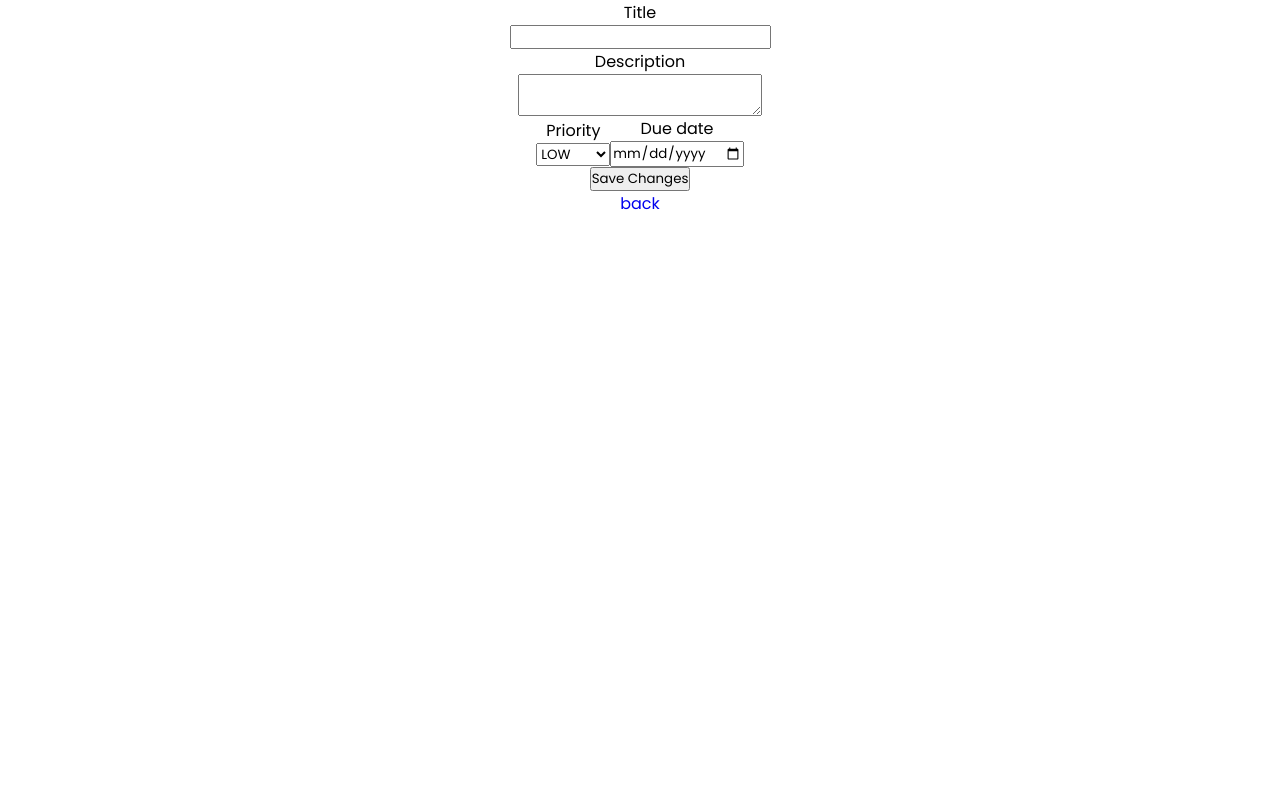
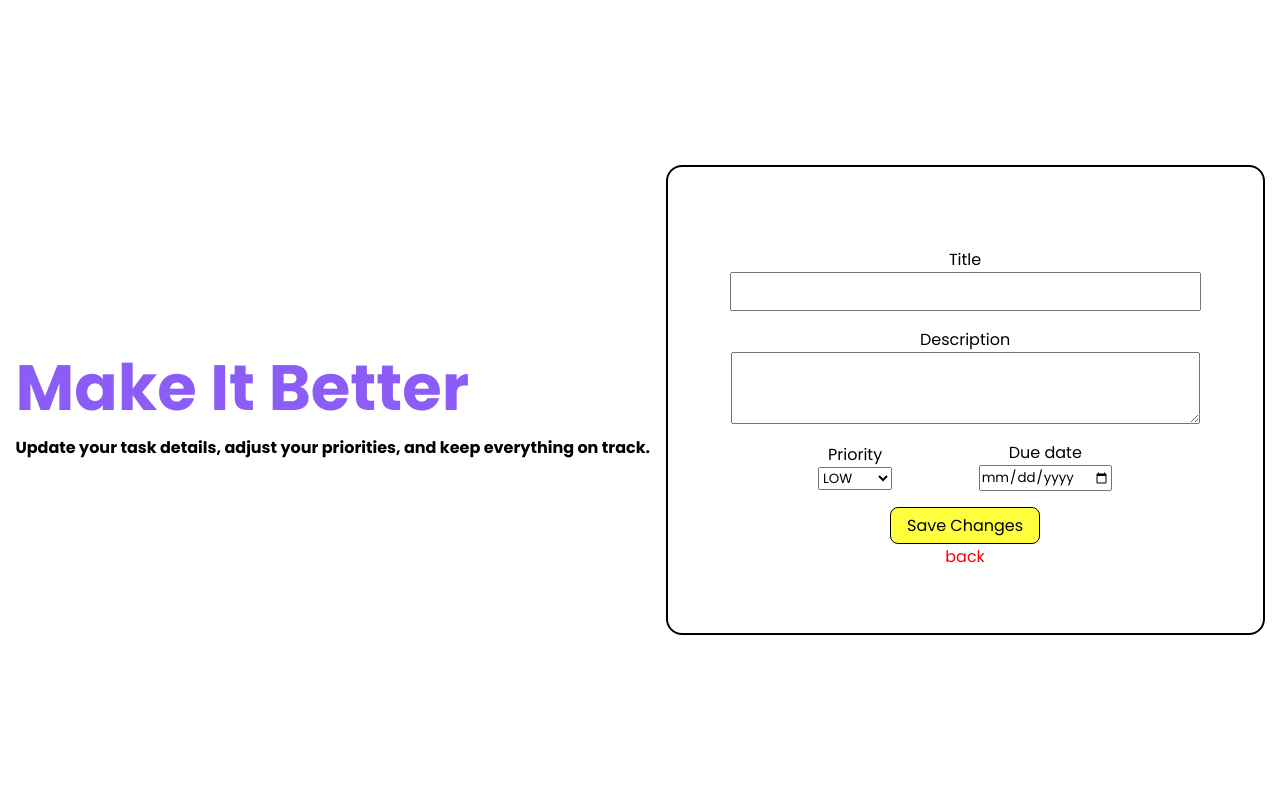
Before and after one commit to abdul-basith-kp/TodoFlow, a Flask app: page /edit-task/1 in a window 1280 px wide. Run offline with Flask 3, Linux system fonts and the light colour scheme; the visitor is signed in with stand-in values (Sample User, id 1); parts of the project's set-up code (start-up, migrations or seed data) failed here and were passed over.

Commit message:
make edit task page more beautiful

```diff
--- /dev/null
+++ b/static/styles/edit-task.css
@@ -0,0 +1,47 @@
+
+/*
+body{
+    display: flex;
+    flex-direction: column;
+    justify-content: center;
+    align-items: center;
+} */
+ .main-container{
+    height: 100vh;
+ }
+.edit-task-container{
+    padding: 4rem;
+    border-radius: 1rem;
+    border: double 2px black;
+}
+.edit-task-form{
+    gap: 1rem;
+}
+.main-heading{
+    font-size: 4rem;
+    color: #8B5CF6;
+}
+.main-paragraph{
+    font-weight: bold;
+}
+.title, .description{
+    width: 100%;
+    font-size: 1.5rem;
+}
+.save-btn{
+    background-color: rgb(255, 255, 62);
+    color: rgb(0, 0, 0);
+    font-size: 1rem;
+    border: solid 1px black;
+    padding: 0.3rem 1rem;
+    border-radius: 0.5rem;
+}
+.save-btn:hover{
+    background-color: rgb(234, 234, 135);
+}
+.back-btn{
+    color: red;
+}
+.back-btn:hover{
+    text-decoration: underline;
+}
--- a/templates/edit-task.html
+++ b/templates/edit-task.html
@@ -2,26 +2,34 @@
 {% extends 'base.html' %}
 
     {% block title %} Edit Task {% endblock %}
+
     {% block styles %}
-
+    <link rel="stylesheet" href="{{ url_for('static', filename='/styles/edit-task.css') }}">
     {% endblock %}
 
 
     {% block content %}
+        <div class="main-container fr se">
+            <div>
+                <h1 class="main-heading">Make It Better</h1>
+                <p class="main-paragraph">
+                Update your task details, adjust your priorities, and keep everything on track.
+                </p>
+            </div>
             <div class="edit-task-container fc c">
 
                 <form class="edit-task-form fc c" action="{{ url_for('edit_task', task_id=task_id) }}" method="POST">
                     <p class="error-message">{{ message }}</p>
-                <div class="fc">
+                    <div class="fc w-100">
                         <label for="title">Title</label>
-                    <input  name="title" id="title" type="text" required>
+                        <input  class="title" name="title" id="title" type="text" required>
                     </div>
 
-                <div class="fc">
+                    <div class="fc w-100">
                         <label for="description">Description</label>
-                    <textarea name="description" id="description" required></textarea>
+                        <textarea class="description" name="description" id="description" required></textarea>
                     </div>
-                <div class="fr">
+                    <div class="selection-box fr se w-100">
                         <div class="fc">
                             <label for="priority">Priority</label>
                             <select name="priority" id="priority">
@@ -38,9 +46,10 @@
                     </div>
 
 
-                <button type="submit">Save Changes</button>
+                    <button class="save-btn" type="submit">Save Changes</button>
                 </form>
-        <a href="{{ url_for('home_page') }}">back</a>
+            <a class="back-btn" href="{{ url_for('home_page') }}">back</a>
+        </div>
     </div>
     {% endblock %}
 
```
Lines whose indentation alone changed are shown as unchanged.
